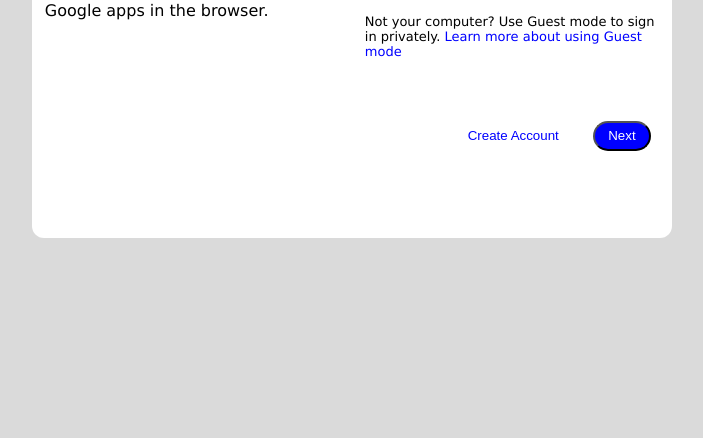
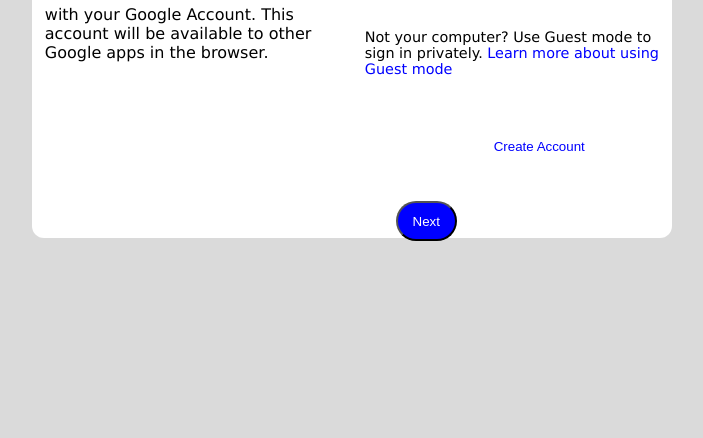
Before and after one commit to phuc394/google-login, a plain HTML site: page index.html in a window 1280 px wide. Shown: the part 362-800 px from the top of the page, without its empty margins (288-991 px from the left). Drawn offline with Linux system fonts and the light colour scheme.

Commit message:
Change the "next" button" on the login screen

```diff
--- a/index.html
+++ b/index.html
@@ -12,7 +12,7 @@
             <div class ="left-outline-login">
                 <img src ="Logo-google-icon-PNG.png" alt = "google" width ="40 px", height="40 px">
                 <h2>Sign in</h2>
-                <p>with your Google Account. This account will be available to other Google apps in the browser.</p>
+                <p class="account">with your Google Account. This account will be available to other Google apps in the browser.</p>
             </div>
 
             <div class ="right-outline-login">
@@ -20,8 +20,8 @@
                 <a class ="forgot" href = "forgot.html">Forgot Email?</a>
                 <p class ="not-computer">Not your computer? Use Guest mode to sign in privately. <a href = "guest.html">Learn more about using Guest mode</a></p>
                 <div class ="button">
-                <button class ="create"> Create Account</button>
-                <button class ="next">Next</button>
+                    <button class ="create"> Create Account</button>
+                    <button class ="next">Next</button>
                 </div>
         </div>
     </div>
--- a/style.css
+++ b/style.css
@@ -26,8 +26,12 @@
 
 }
 
+h2 {
+    font-size:2em;
+}
+
 .left-outline-login {
-    padding: 2% 0 0 2%;
+    padding: 5% 0 0 2%;
     width: 50%;
     height: 100%;
 }
@@ -40,12 +44,11 @@
 
 input {
     padding-left: 3%;
-    margin: 20% 0 0 0;
+    margin: 20% 0 2% 0;
     border-radius: 6px;
     width: 90%;
     height: 10%;
     border-color: gray;
-    margin-bottom: 2%;
 }
 
 a {
@@ -64,23 +67,19 @@
     border-radius: 20px;
     color: white;
     width: 20%;
-    height: 30px;
+    height: 40px;
     margin-left: 10%;
 }
 
 .not-computer {
-    padding-right: 0.8%;
-    margin-top: 10%;
-    font-size: small;
+    padding-right: 0.9%;
+    margin-top: 15%;
+    font-size: 90%;
 }
 
-.button {
-    margin-top: 20%;
-    display: flex;
-    justify-content: flex-end;
-    margin-right: 7%;
+button {
+    margin: 15% 0 0 40%;
 }
-
 
 .forgot {
     font-size: small;
```
